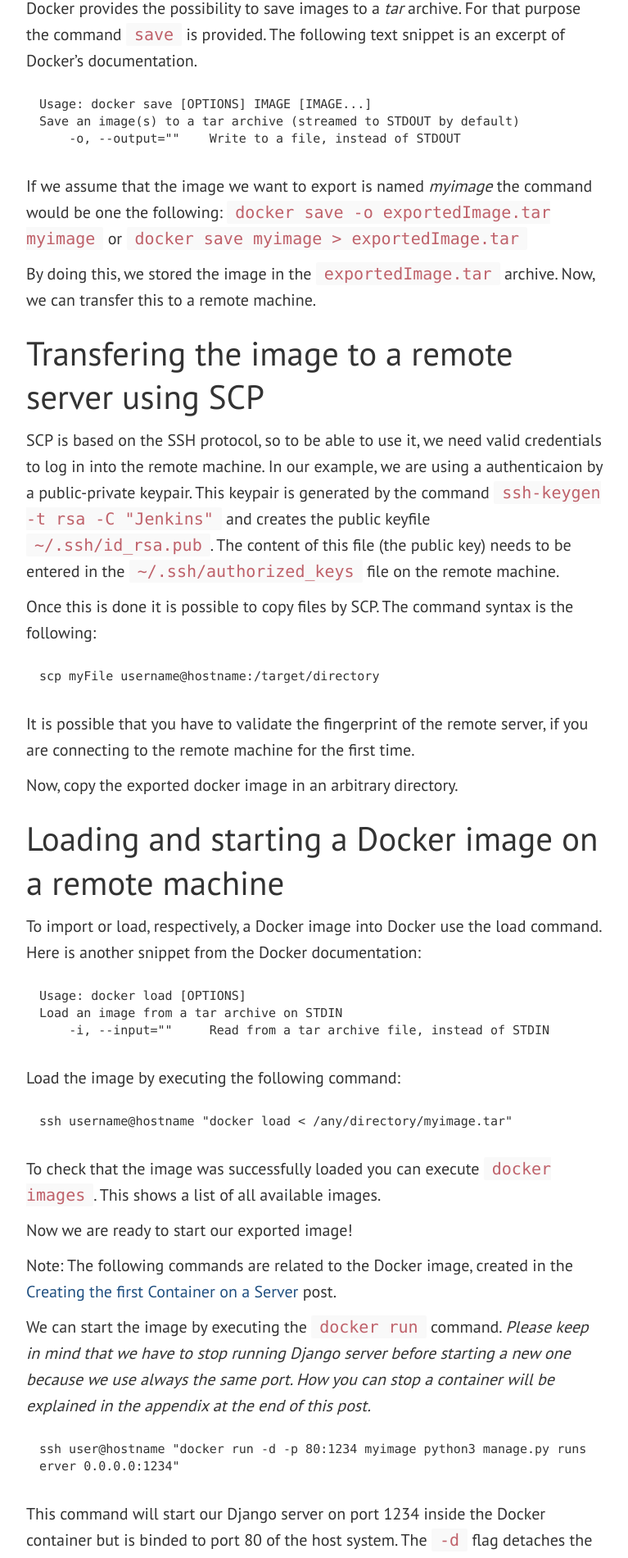
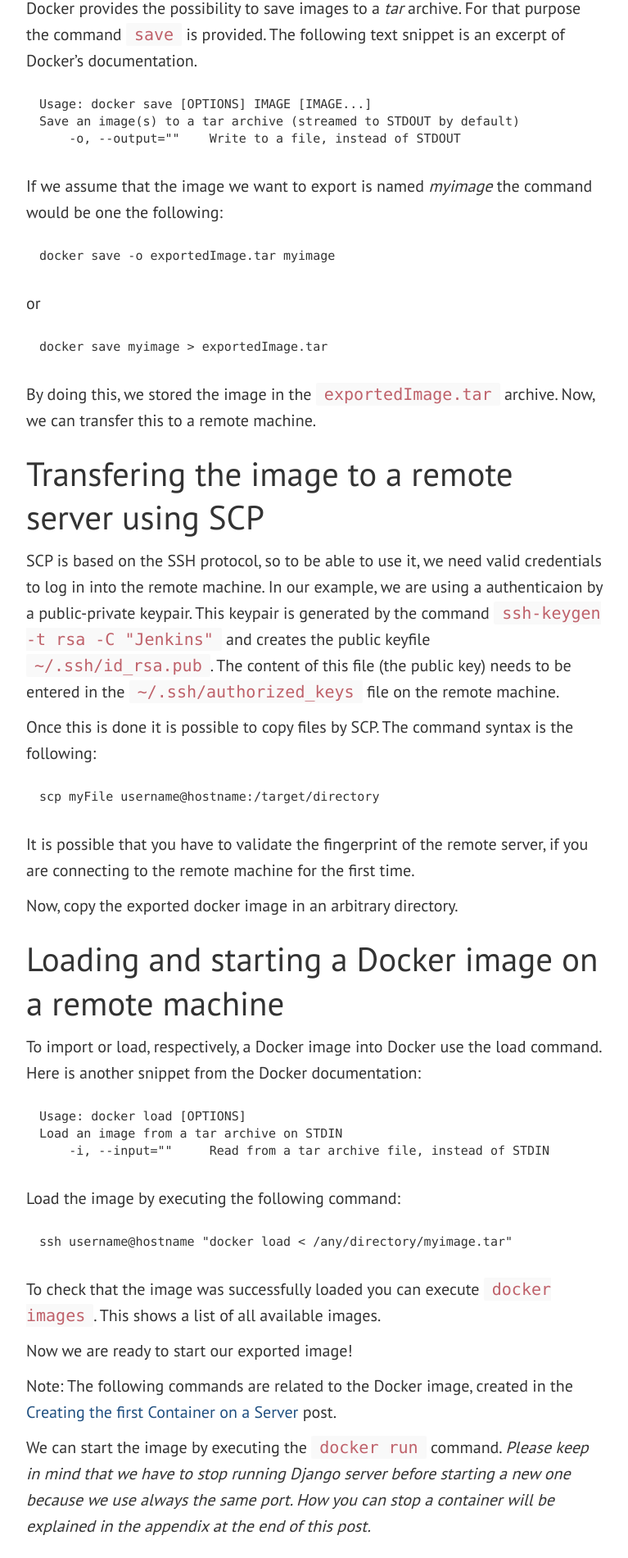
Before and after one commit to learning-continuous-deployment/learning-continuous-deployment.github.io, a Jekyll site: the page built from _posts/2015-04-24-exporting-docker-container.md, in a window 1280 px wide. Shown: the part 998-2899 px from the top of the page at 82% size, without its empty margins (256-1023 px from the left). Built offline with Jekyll 4.4.1, drawn with Linux system fonts in a browser that asks for light colours; nearby versions of some CDN libraries; comment, search, counter and statistics services are not loaded.

```diff
--- a/_posts/2015-04-24-exporting-docker-container.md
+++ b/_posts/2015-04-24-exporting-docker-container.md
@@ -22,7 +22,14 @@ Docker provides the possibility to save images to a *tar* archive. For that purp
     Save an image(s) to a tar archive (streamed to STDOUT by default)
         -o, --output=""    Write to a file, instead of STDOUT
 
-If we assume that the image we want to export is named *myimage* the command would be one the following: `docker save -o exportedImage.tar myimage` or `docker save myimage > exportedImage.tar`
+If we assume that the image we want to export is named *myimage* the command would be one the following:
+
+    docker save -o exportedImage.tar myimage
+
+or
+
+    docker save myimage > exportedImage.tar
+
 
 By doing this, we stored the image in the `exportedImage.tar` archive. Now, we can transfer this to a remote machine.
 
```
